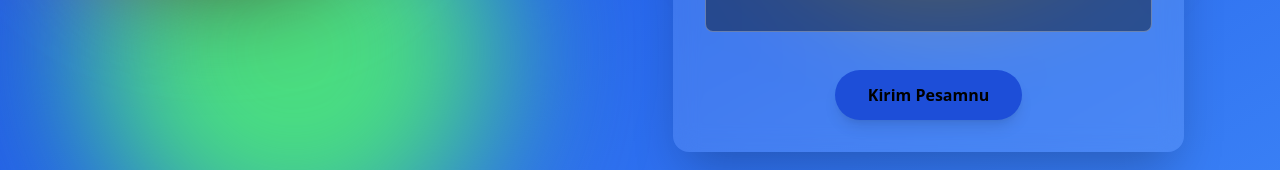
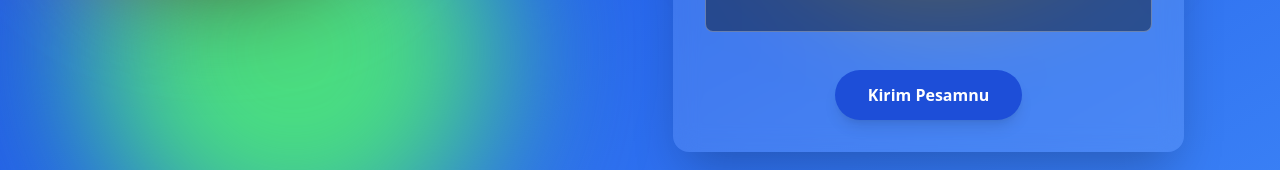
Before and after one commit to silverbladeidn/nocturnity-fe, a React (Vite) app: page /contact-us in a window 1280 px wide. Shown: the part 486-656 px from the top of the page. Built offline with nearby package versions, Linux system fonts and the light colour scheme.

Commit message:
Contact Form Button adjust

```diff
--- a/src/pages/Contact.jsx
+++ b/src/pages/Contact.jsx
@@ -113,7 +113,7 @@ const Contact = () => {
 
           <button
             type="submit"
-            className="w-full md:w-auto mt-6 md:mt-8 px-6 md:px-8 py-3 bg-blue-700 text-black font-semibold rounded-full hover:bg-orange-600 transition-all shadow-lg hover:shadow-orange-300/30 text-sm md:text-base"
+            className="w-full md:w-auto mt-6 md:mt-8 px-6 md:px-8 py-3 bg-blue-700 text-white font-semibold rounded-full hover:bg-orange-600 transition-all shadow-lg hover:shadow-orange-300/30 text-sm md:text-base"
           >
             Kirim Pesamnu
           </button>
```
